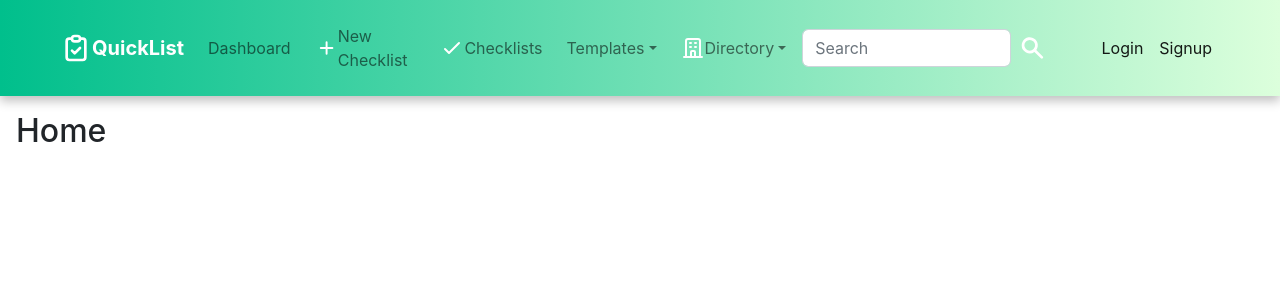
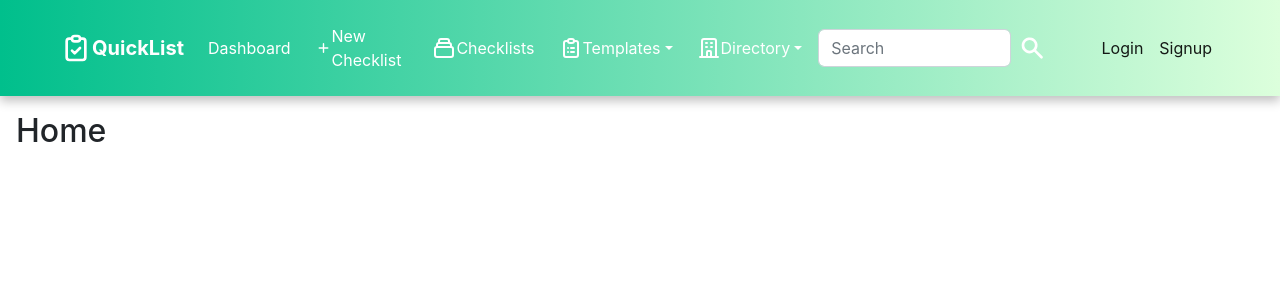
Before and after one commit to JosephThomasVasquez/rooms-frontend, a React (Create React App) app: page / in a window 1280 px wide. Shown: the top 300 px of the page. Built offline with nearby package versions, Linux system fonts and the light colour scheme.

Commit message:
Updated navmenu icon styling and hover effect

```diff
--- a/src/navMenu/NavMenu.jsx
+++ b/src/navMenu/NavMenu.jsx
@@ -7,6 +7,8 @@ import { isAuthenticated } from "../utils/cookieHandler";
 import { SearchIcon, UserCircleIcon } from "@heroicons/react/solid";
 import {
   ClipboardCheckIcon,
+  ClipboardListIcon,
+  CollectionIcon,
   PlusSmIcon,
   CheckIcon,
   OfficeBuildingIcon,
@@ -69,14 +71,14 @@ const NavMenu = () => {
               </Link>
             </li>
 
-            <li className="nav-item mx-2">
+            <li className="nav-item my-auto mx-2">
               <Link
                 to="/checklists/create"
                 className="nav-link d-flex align-items-center"
                 aria-current="new-checklist-page"
                 href="checklists/create"
               >
-                <PlusSmIcon className="new-checklist-icon" />
+                <PlusSmIcon className="icon-nav" />
                 <div>New Checklist</div>
               </Link>
             </li>
@@ -87,25 +89,23 @@ const NavMenu = () => {
                 aria-current="checklists-page"
                 href="checklists"
               >
-                <CheckIcon className="icon-nav" />
+                <CollectionIcon className="icon-nav" />
                 <div>Checklists</div>
               </Link>
             </li>
             <li className="nav-item mx-2 my-auto dropdown">
               <a
-                className="nav-link dropdown-toggle"
+                className="nav-link dropdown-toggle d-flex align-items-center"
                 href="dropdown"
                 id="navbarDropdown"
                 role="button"
                 data-bs-toggle="dropdown"
                 aria-expanded="false"
               >
-                Templates
+                <ClipboardListIcon className="icon-nav" />
+                <div>Templates</div>
               </a>
               <ul className="dropdown-menu" aria-labelledby="navbarDropdown">
-                <li>
-                  <hr className="dropdown-divider" />
-                </li>
                 <li>
                   <NavLink
                     to="/checklist-templates/create"
--- a/src/navMenu/navMenu.styles.css
+++ b/src/navMenu/navMenu.styles.css
@@ -14,6 +14,14 @@
   );
   box-shadow: 0 5px 10px rgba(0, 0, 0, 0.25);
   transition: all 0.5s ease;
+}
+
+.nav-link {
+  color: white;
+}
+
+.nav-link:hover {
+  color: rgb(0, 255, 187);
 }
 
 .new-checklist-icon {
```
